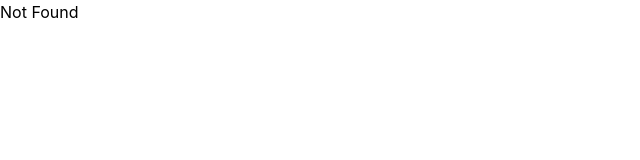
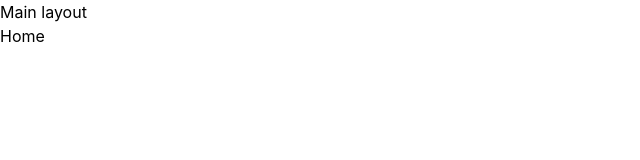
Before and after one commit to AzuUmy/lumina-project, a React (Vite) app in the folder Apps/Front/lumina/: page /home in a window 1280 px wide. Shown: the top 160 px of the page, without its empty margins (0-640 px from the left). Built offline with nearby package versions, Linux system fonts and the light colour scheme.

Commit message:
:bug: fixed architecture mistake in tanskatck route

```diff
--- /dev/null
+++ b/Apps/Front/lumina/src/components/home/home.tsx
@@ -0,0 +1,7 @@
+export function Home() {
+  return (
+    <div>
+      <h1>Home</h1>
+    </div>
+  );
+}
--- /dev/null
+++ b/Apps/Front/lumina/src/layouts/mainLayout.tsx
@@ -0,0 +1,10 @@
+import { Outlet } from "@tanstack/react-router";
+
+export default function MainLayout() {
+  return (
+    <div>
+      <h1>Main layout</h1>
+      <Outlet />
+    </div>
+  );
+}
--- a/Apps/Front/lumina/src/main.tsx
+++ b/Apps/Front/lumina/src/main.tsx
@@ -3,12 +3,13 @@ import { StrictMode } from "react";
 import { createRoot } from "react-dom/client";
 import "./index.css";
 import { apolloClient } from "./lib/apollo";
-import { AppRouterProvider } from "./router";
+import { RouterProvider } from "@tanstack/react-router";
+import { Router } from "./routes/routes";
 
 createRoot(document.getElementById("root")!).render(
   <StrictMode>
     <ApolloProvider client={apolloClient}>
-      <AppRouterProvider />
+      <RouterProvider router={Router}/>
     </ApolloProvider>
   </StrictMode>,
 );
--- /dev/null
+++ b/Apps/Front/lumina/src/pages/Home.tsx
@@ -0,0 +1,5 @@
+import { Home as HomeComponnet } from "../components/home/home";
+
+export function Home() {
+    return <HomeComponnet />;
+}
--- a/Apps/Front/lumina/src/router.tsx
+++ /dev/null
@@ -1,36 +0,0 @@
-import {
-  Outlet,
-  RootRoute,
-  Route,
-  Router,
-  RouterProvider,
-} from "@tanstack/react-router";
-import { HomePage } from "./routes/home";
-
-function RootLayout() {
-  return <Outlet />;
-}
-
-const rootRoute = new RootRoute({
-  component: RootLayout,
-});
-
-const indexRoute = new Route({
-  getParentRoute: () => rootRoute,
-  path: "/",
-  component: HomePage,
-});
-
-const routeTree = rootRoute.addChildren([indexRoute]);
-
-export const router = new Router({ routeTree });
-
-declare module "@tanstack/react-router" {
-  interface Register {
-    router: typeof router;
-  }
-}
-
-export function AppRouterProvider() {
-  return <RouterProvider router={router} />;
-}
--- a/Apps/Front/lumina/src/routes/home.tsx
+++ /dev/null
@@ -1,16 +0,0 @@
-import { useQuery } from "@apollo/client/react";
-import "../App.css";
-import { HealthDocument } from "../graphql/generated";
-
-export function HomePage() {
-  const { data, loading, error } = useQuery(HealthDocument);
-
-  return (
-    <main className="app">
-      <h1>Lumina Frontend</h1>
-      {loading && <p>Loading GraphQL data...</p>}
-      {error && <p>GraphQL error: {error.message}</p>}
-      {data && <p>API status: {data.health}</p>}
-    </main>
-  );
-}
--- /dev/null
+++ b/Apps/Front/lumina/src/routes/routes.ts
@@ -0,0 +1,49 @@
+import {
+  createRootRoute,
+  createRoute,
+  createRouter,
+  Outlet,
+  redirect,
+} from "@tanstack/react-router";
+import { Home } from "../pages/Home";
+import MainLayout from "../layouts/mainLayout";
+
+const rootRoute = createRootRoute({
+  component: Outlet,
+});
+
+const MainLayoutRoute = createRoute({
+  getParentRoute: () => rootRoute,
+  id: "main-layout",
+  component: MainLayout,
+});
+
+const HomeRoute = createRoute({
+  getParentRoute: () => MainLayoutRoute,
+  path: "/home",
+  component: Home,
+});
+
+const indexRoute = createRoute({
+  getParentRoute: () => MainLayoutRoute,
+  path: "/",
+  beforeLoad: () => {
+    throw redirect({ to: "/home" });
+  },
+});
+
+export const routeTree = rootRoute.addChildren([
+  MainLayoutRoute.addChildren([indexRoute, HomeRoute]),
+]);
+
+export const Router = createRouter({
+  routeTree,
+});
+
+
+
+declare module "@tanstack/react-router" {
+  interface Register {
+    router: typeof Router;
+  }
+}
```
Also changed, not shown: Apps/Front/lumina/src/components/menu/menu.tsx (added).
